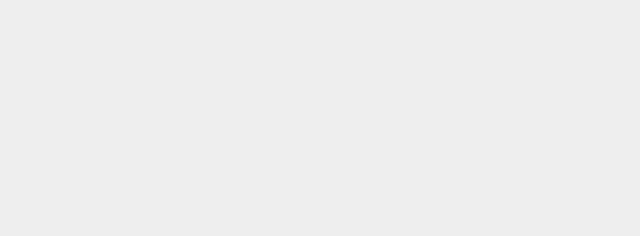
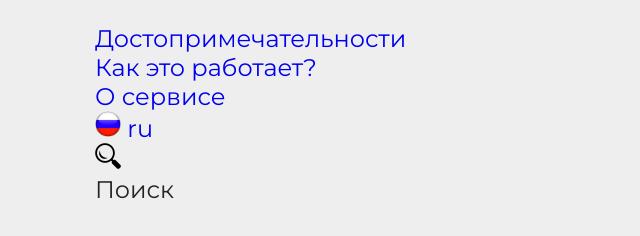
Before and after one commit to ErmekZhumagulov/course-project, a plain HTML site: page index.html in a window 1280 px wide. Shown: the whole page, without its empty margins (0-640 px from the left). Drawn offline with Linux system fonts and the light colour scheme.

Commit message:
adding nav in header

```diff
--- a/index.html
+++ b/index.html
@@ -12,7 +12,27 @@
 <body>
     <header class="header">
         <div class="container">
-
+            <nav class="nav">
+                <ul>
+                    <li>
+                        <a href="#">Достопримечательности</a>
+                    </li>
+                    <li>
+                        <a href="#">Как это работает?</a>
+                    </li>
+                    <li>
+                        <a href="#">О сервисе</a>
+                    </li>
+                    <li>
+                        <img src="images/ru.png" alt="ru" width="26px">
+                        <a href="#">ru</a>
+                    </li>
+                    <li>
+                        <img src="images/poisk.png" alt="search" width="26px">
+                        <p>Поиск</p>
+                    </li>
+                </ul>
+            </nav>
         </div>
     </header>
     <section class="content">
--- a/style.css
+++ b/style.css
@@ -36,3 +36,11 @@ p {
 a {
     text-decoration: none;
 }
+
+.nav {
+    display: flex;
+}
+
+ul, li {
+    display: block;
+}
```
